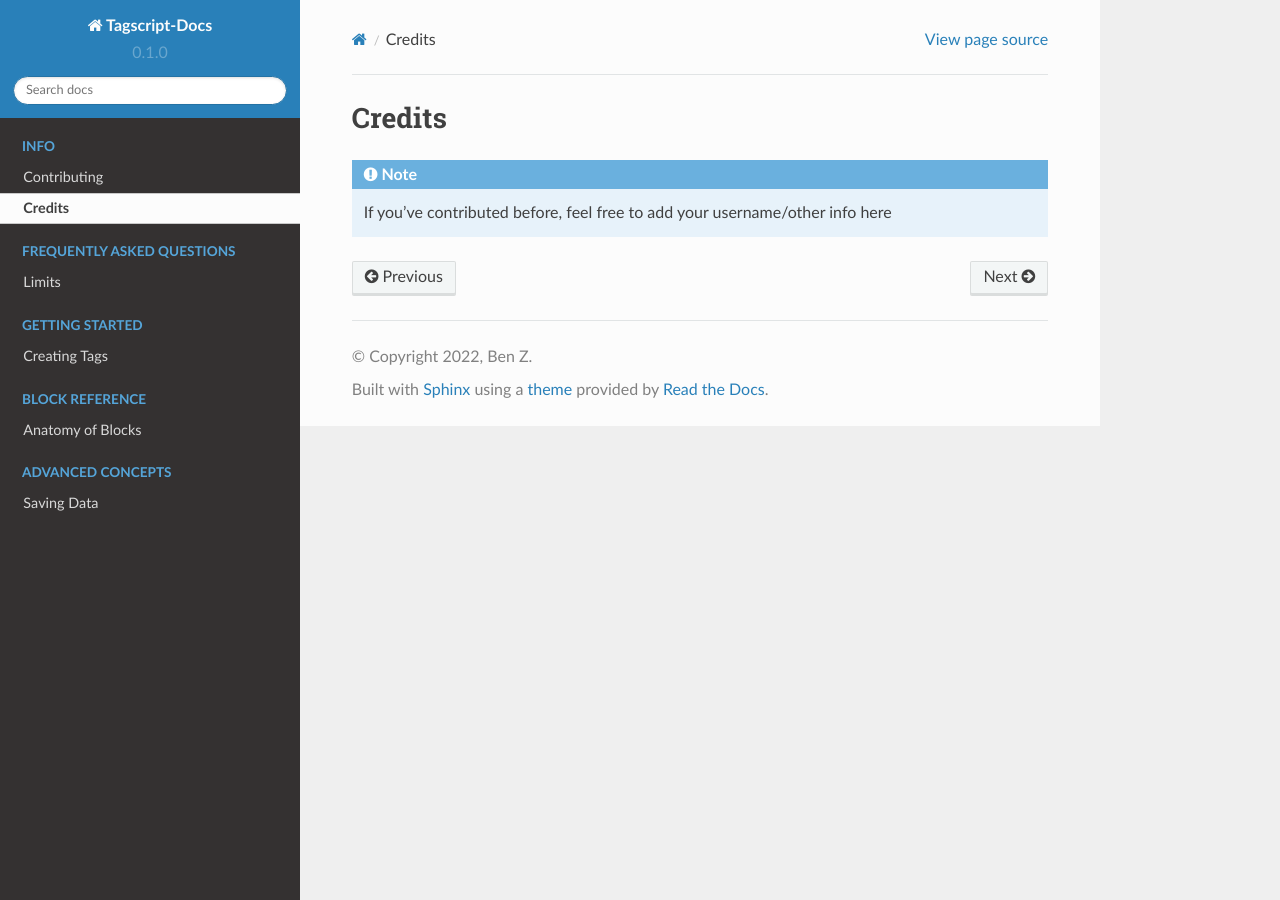
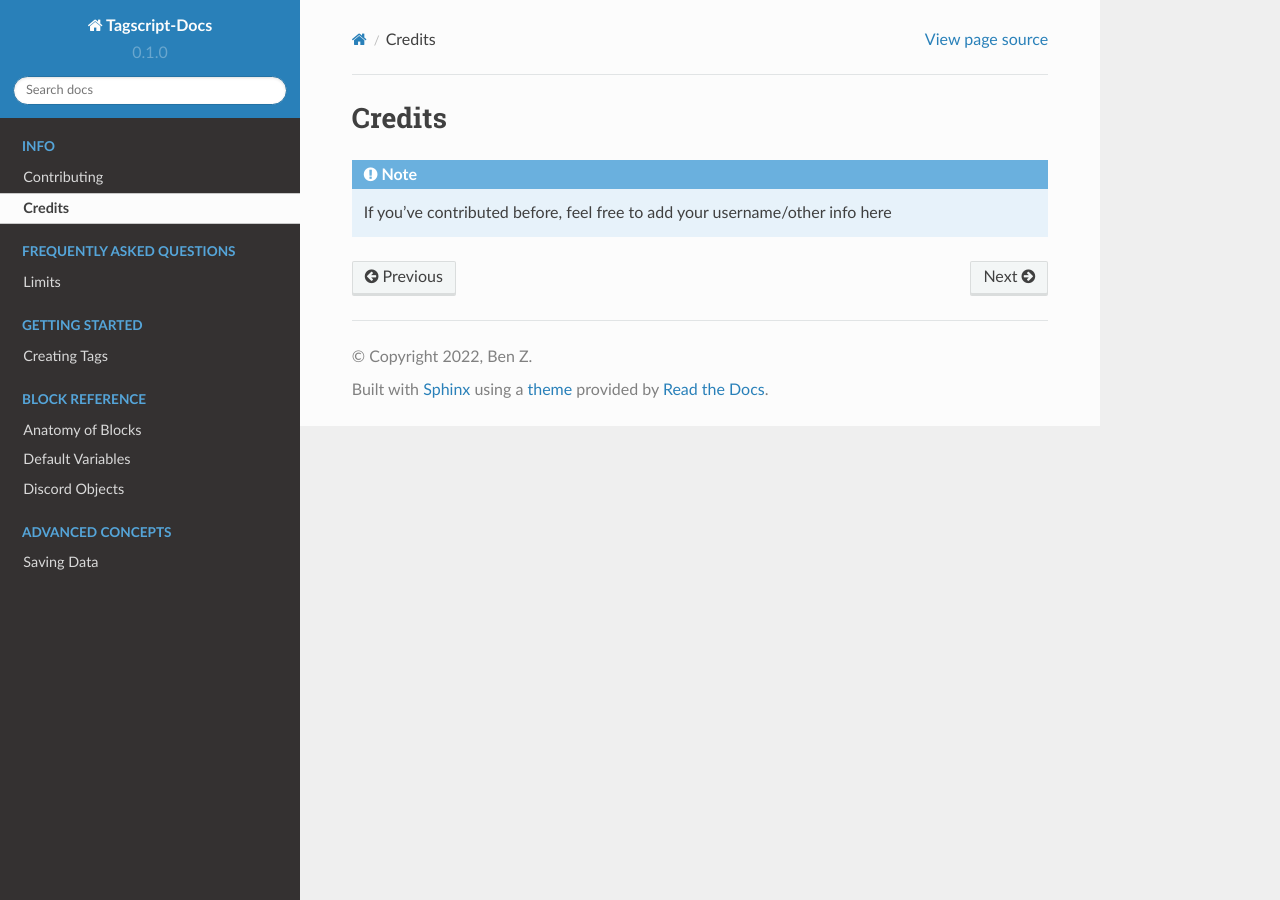
Before and after one commit to Leg3ndary/tagscript-docs, a Sphinx documentation site: the page built from docs/source/credits.rst, in a window 1280 px wide. Built offline with Sphinx 7.4.7 and the Read the Docs theme 2.0.0, drawn with Linux system fonts in a browser that asks for light colours; pages that are not in the unit, such as notebooks, are missing from menus.

Commit message:
Updated index

```diff
--- a/docs/source/index.rst
+++ b/docs/source/index.rst
@@ -44,6 +44,9 @@ Containing knowledge from many users accross the globe!
    :hidden:
 
    BlockReference/anatomy
+   BlockReference/default
+   BlockReference/discord
+   BlockReference/parsing
 
 .. toctree::
    :caption: Advanced Concepts
```
